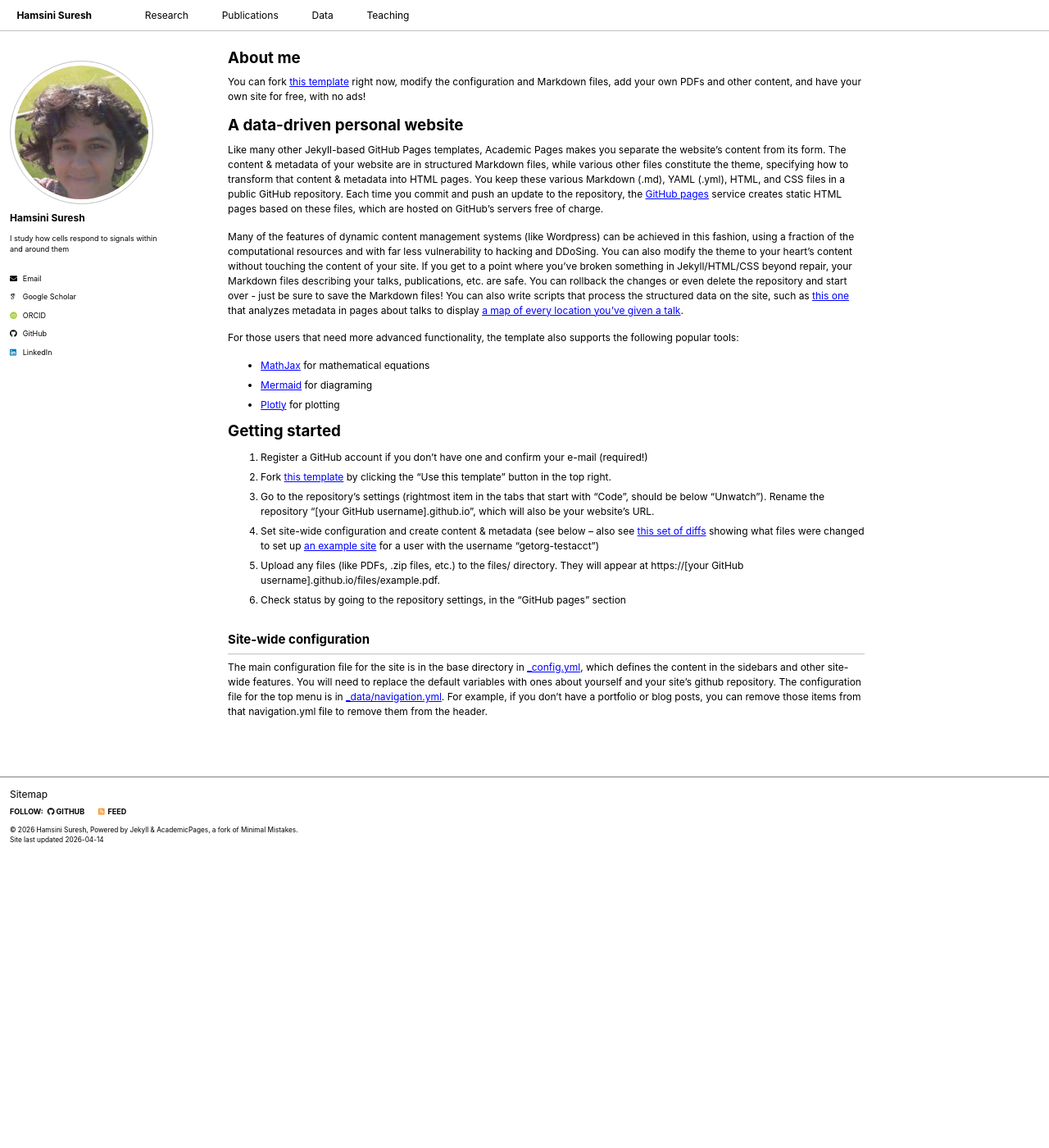
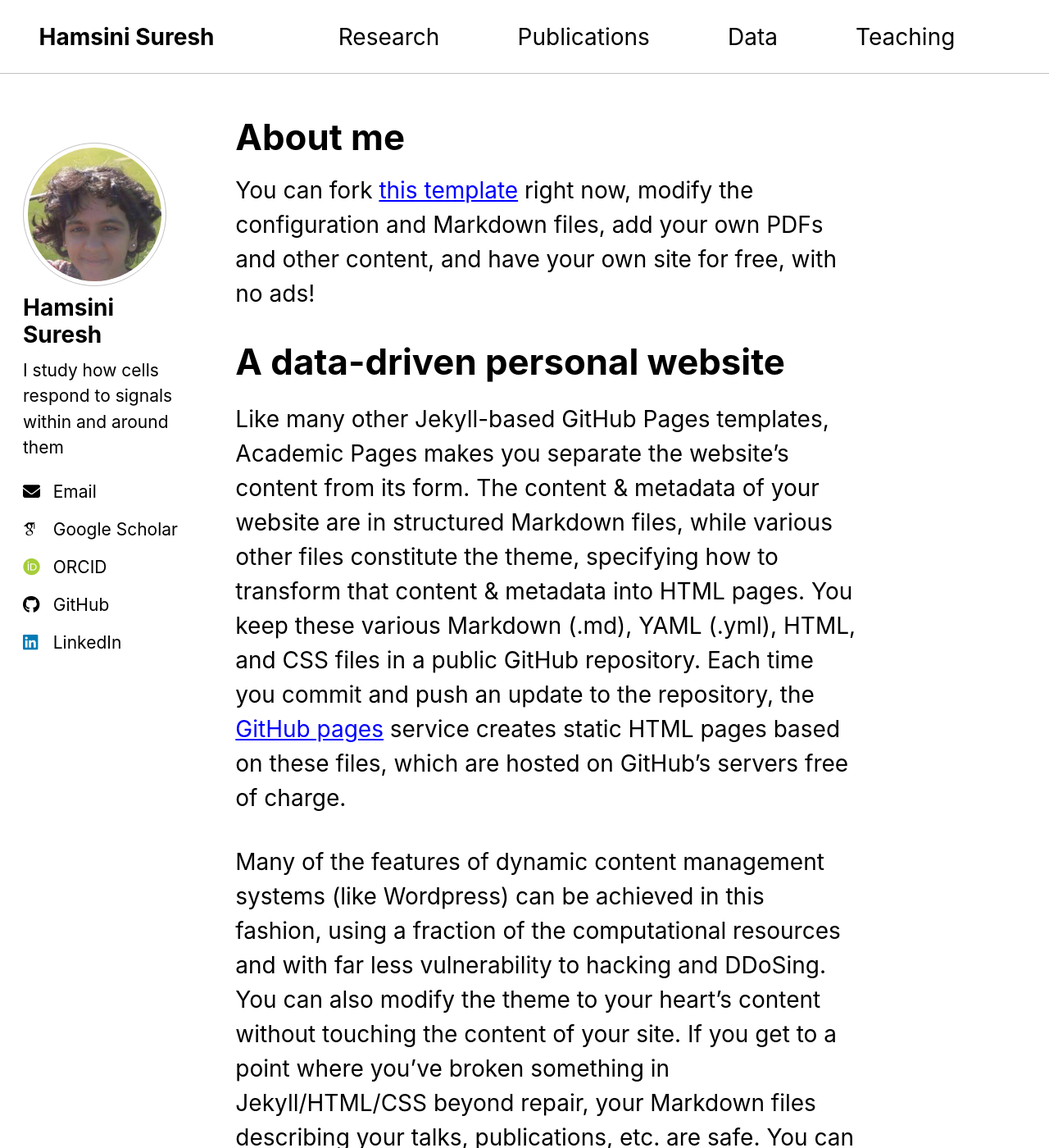
Before and after one commit to hamsinisuresh/hamsinisuresh.github.io, a Jekyll site: the page built from _pages/about.md, in a window 1280 px wide and 1400 px high. Shown: the whole window at 82% size. Built offline with Jekyll 4.4.1, drawn with Linux system fonts in a browser that asks for light colours; some web fonts are replaced; a script bundle is joined from its source files by our own code; library files that are not in the unit come from our copies.

Commit message:
Update main.scss

```diff
--- a/assets/css/main.scss
+++ b/assets/css/main.scss
@@ -156,5 +156,5 @@
 ================================ */
 
 html {
-  font-size: 12px !important;  /* default is usually 16px */
+  font-size: 28px !important;  /* default is usually 16px */
 }
```
